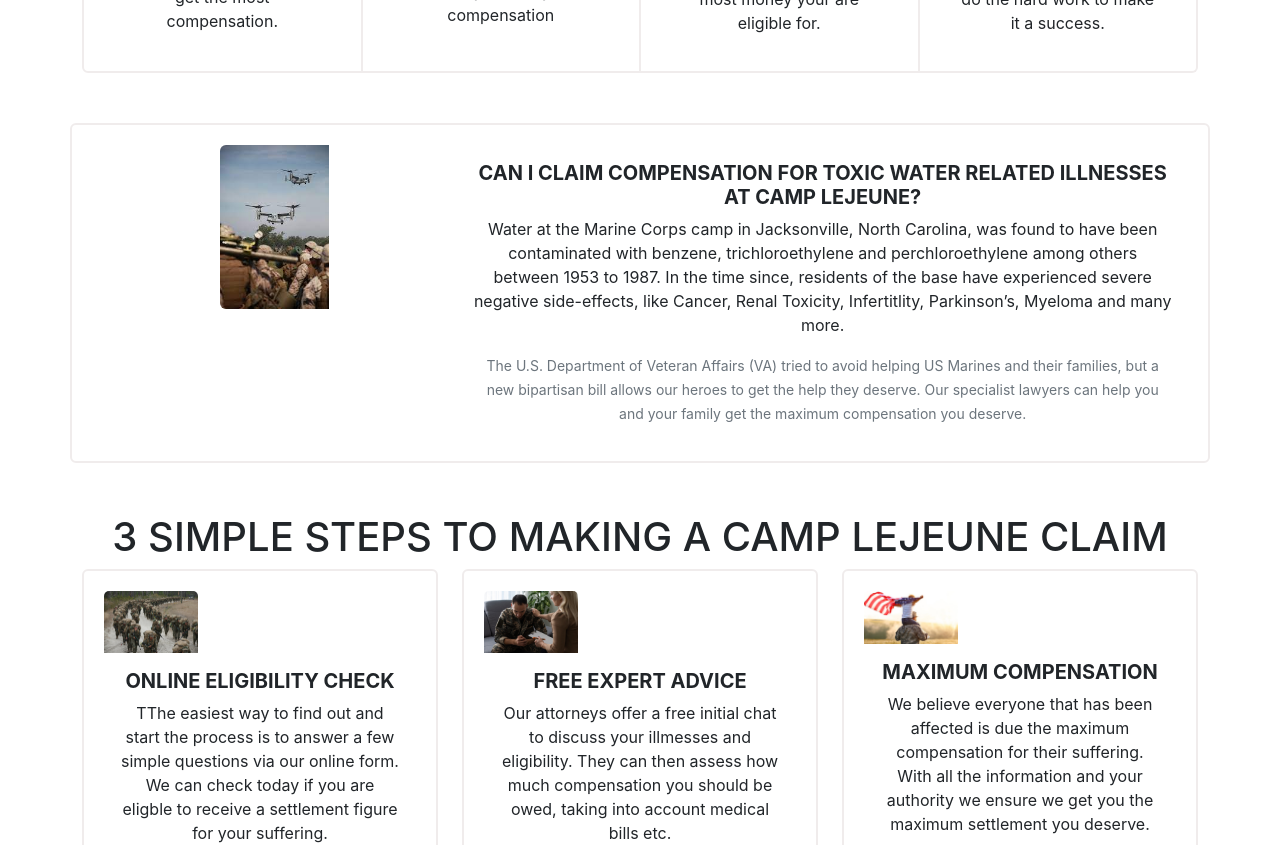
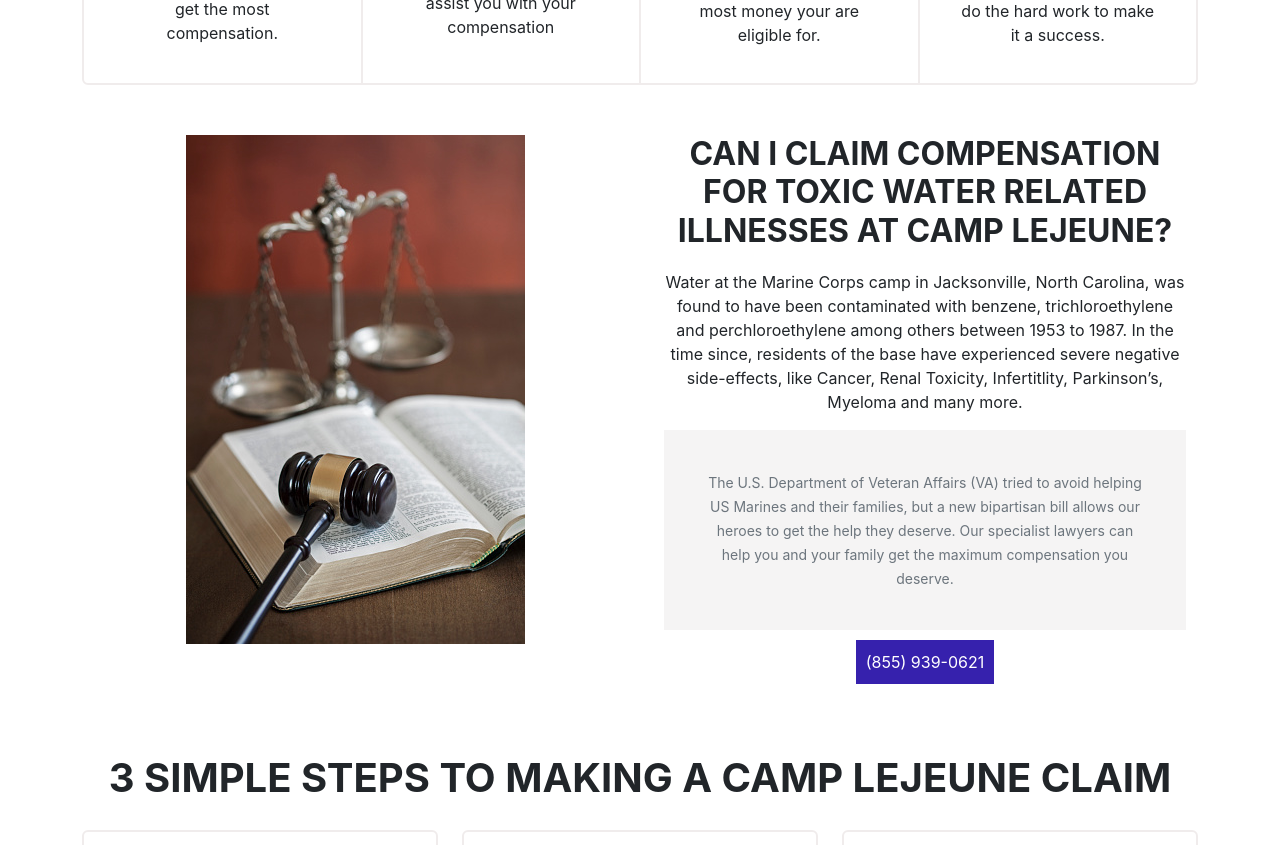
Before and after one commit to nosianuri/camp-lejeune, a React (Create React App) app: page / in a window 1280 px wide. Shown: the part 800-1645 px from the top of the page. Built offline with nearby package versions, Linux system fonts and the light colour scheme.

Commit message:
update about

```diff
--- a/src/components/About/About.css
+++ b/src/components/About/About.css
@@ -1,6 +1,6 @@
 .about-image{
-   width: 1000px;
-   height: 900px;
+   width: 100%;
+   height: 100%;
 }
 .about{
     margin: 50px;
@@ -9,3 +9,11 @@
 .card-body{
     border: #fff;
 }
+.card-title{
+    margin-bottom: 20px;
+}
+.card-mute{
+    padding: 40px;
+    background: rgb(245, 244, 244);
+    margin-bottom: 10px;
+}
--- a/src/components/About/About.js
+++ b/src/components/About/About.js
@@ -1,20 +1,26 @@
 import React from 'react';
 import './About.css';
-import about from '../../assets/about.jfif';
+import about from '../../assets/about.jpg';
 
 const About = () => {
     return (
         <div className='about'>
-            <div class="card mb-3 container" >
-                <div class="row g-0">
-                    <div class="col-md-4">
-                        <img className='about-image' src={about} class="img-fluid rounded-start" alt="..." />
+            <div className='container'>
+                <div className='row'>
+                    <div className='col-md-6'>
+                        <img src={about} alt="" />
                     </div>
-                    <div class="col-md-8">
-                        <div class="card-body">
-                            <h5 class="card-title">CAN I CLAIM COMPENSATION FOR TOXIC WATER RELATED ILLNESSES AT CAMP LEJEUNE?</h5>
+
+                    <div className='col-md-6'>
+                        <div class="container">
+                            <h2 class="card-title">CAN I CLAIM COMPENSATION FOR TOXIC WATER RELATED ILLNESSES AT CAMP LEJEUNE?</h2>
                             <p class="card-text">Water at the Marine Corps camp in Jacksonville, North Carolina, was found to have been contaminated with benzene, trichloroethylene and perchloroethylene among others between 1953 to 1987. In the time since, residents of the base have experienced severe negative side-effects, like Cancer, Renal Toxicity, Infertitlity, Parkinson’s, Myeloma and many more.</p>
-                            <p class="card-text"><small class="text-muted">The U.S. Department of Veteran Affairs (VA) tried to avoid helping US Marines and their families, but a new bipartisan bill allows our heroes to get the help they deserve. Our specialist lawyers can help you and your family get the maximum compensation you deserve.</small></p>
+                            <div className='card-mute'>
+                                <p class="card-text"><small class="text-muted">The U.S. Department of Veteran Affairs (VA) tried to avoid helping US Marines and their families, but a new bipartisan bill allows our heroes to get the help they deserve. Our specialist lawyers can help you and your family get the maximum compensation you deserve.</small></p>
+                            </div>
+<div className='get-buton'>
+    <button >(855) 939-0621</button>
+</div>
                         </div>
                     </div>
                 </div>
--- a/src/components/Blog/blog.css
+++ b/src/components/Blog/blog.css
@@ -1,5 +1,10 @@
 .blog{
     margin: 50px;
+}
+
+.blog h1{
+    padding: 20px;
+    font-weight: 700;
 }
 
 .get-buton button{
--- a/src/components/Testimonial/Testimonial.js
+++ b/src/components/Testimonial/Testimonial.js
@@ -10,7 +10,7 @@ const Testimonial = () => {
 
       <h3>"OUR MISSION IS TO PROVIDE HIGH QUALITY ADVICE AND REPRESENTATION BY MAINTAINING THE EXCELLENT STANDARD OF SERVICE THAT OUR NATIONAL HEROES DESERVE."</h3>
       <div className="gpt3__cta-btn">
-      <button type="button">Get Started</button>
+      <button type="button">Call Now</button>
     </div>
     </div>
 
--- a/src/components/Testimonial/testimonial.css
+++ b/src/components/Testimonial/testimonial.css
@@ -6,7 +6,7 @@
 
     padding: 2rem;
     margin: 4rem;
-    border-radius: 1rem;
+
     background: linear-gradient(rgba(0,0,0,0.7),rgba(0,0,0,0.7));
 }
 
```
Also changed, not shown: src/assets/about.jfif (deleted), src/assets/about.jpg (added).
